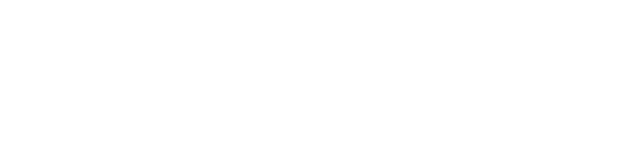
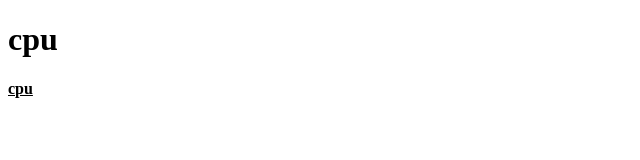
Before and after one commit to iamneo-production/acabbcaffbeccdccadaeccdfffebaeceaec, a website: page public/index.html in a window 1280 px wide. Shown: the whole page, without its empty margins (0-640 px from the left). Drawn offline with Linux system fonts and the light colour scheme.

Commit message:
Backup Commit

```diff
--- a/public/index.html
+++ b/public/index.html
@@ -8,6 +8,8 @@
     <link rel="stylesheet" href="style.css" />
 </head>
 <body>
-    <h1></h1>
+    <h1>cpu</h1>
+    <p><u><b>cpu</b>
+    </p>
 </body>
 </html>
```
